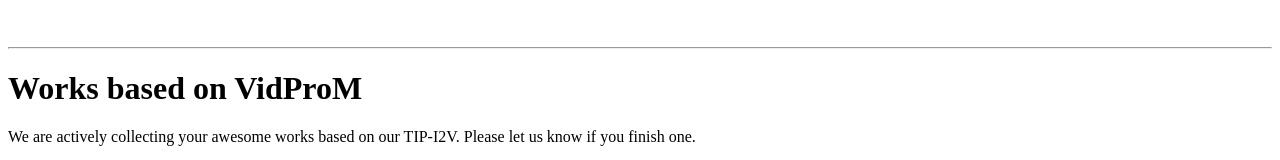
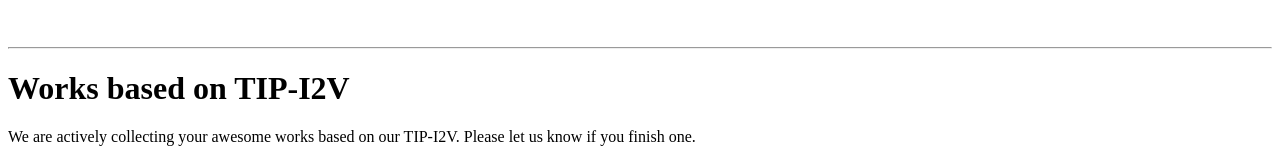
Before and after one commit to tip-i2v/tip-i2v.github.io, a plain HTML site: page index.html in a window 1280 px wide. Shown: the part 7456-7616 px from the top of the page. Drawn offline with Linux system fonts and the light colour scheme; a script that the page names is missing.

Commit message:
Update index.html

```diff
--- a/index.html
+++ b/index.html
@@ -135,7 +135,7 @@
       <br><br>
     <hr>
 
-  <h1>Works based on VidProM</h1>
+  <h1>Works based on TIP-I2V</h1>
     <p style="width: 80%;">
       We are actively collecting your awesome works based on our TIP-I2V. Please let us know if you finish one.
     </p>
```
